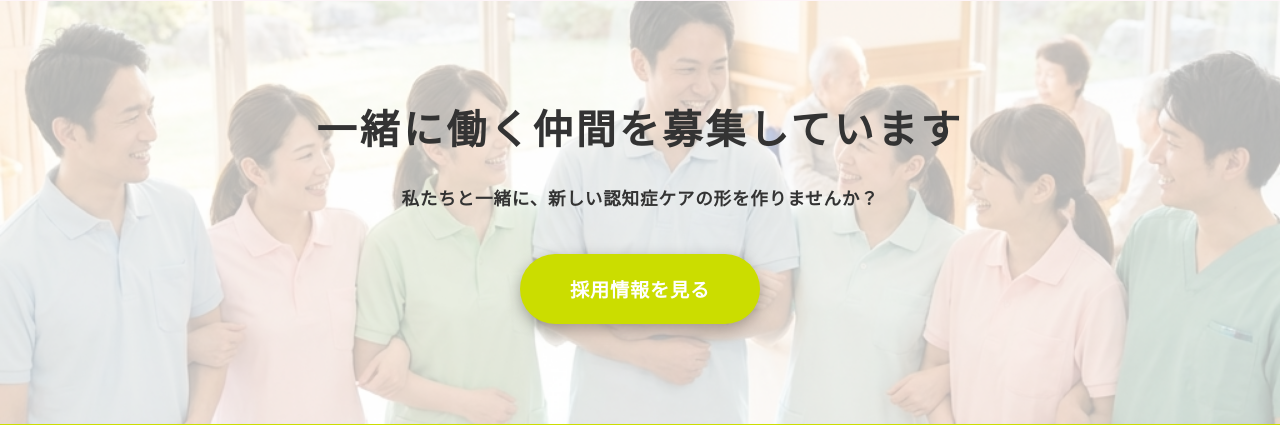
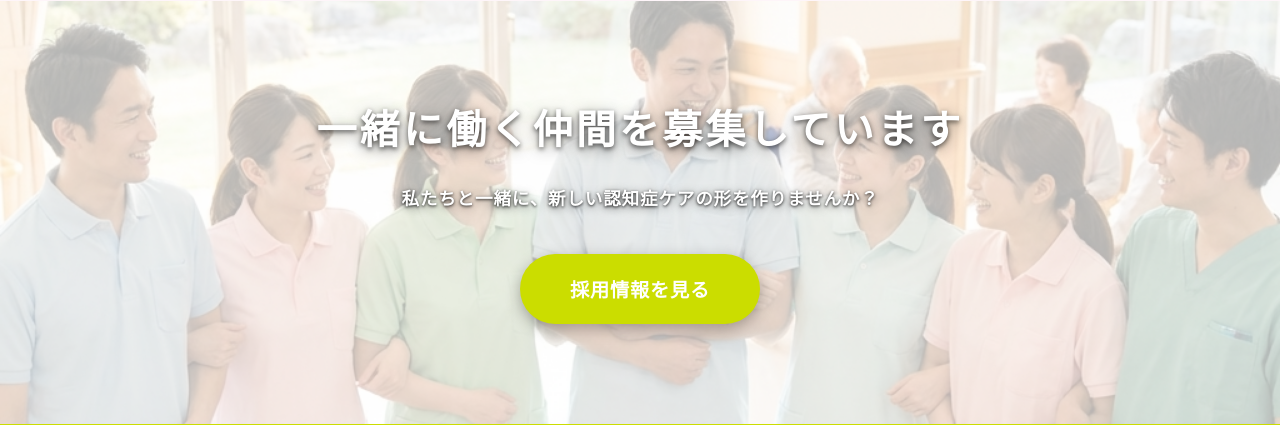
Before and after one commit to kurashn/mew-seed, a PHP site: page / in a window 1280 px wide. Shown: the part 5524-5949 px from the top of the page. Run offline with PHP 8.4, Linux system fonts and the light colour scheme.

Commit message:
Restore white text color for recruit CTA but keep white background, add heavy text shadow to ensure visibility

```diff
--- a/style.css
+++ b/style.css
@@ -1581,19 +1581,19 @@ h5 {
 }
 
 .cta-recruit h3 {
-    color: var(--color-text);
-    /* Changed to dark text for visibility on white */
-    text-shadow: none;
+    color: white;
+    /* Changed back to white with heavy shadow */
+    text-shadow: 0 4px 15px rgba(0, 0, 0, 0.4), 0 2px 5px rgba(0, 0, 0, 0.6);
     font-size: 2.5rem;
     margin-bottom: 25px;
     font-weight: 800;
 }
 
 .cta-recruit p {
-    color: var(--color-text);
-    /* Changed to dark text */
+    color: white;
+    /* Changed back to white with shadow */
     font-weight: 700;
-    text-shadow: none;
+    text-shadow: 0 2px 8px rgba(0, 0, 0, 0.5), 0 1px 3px rgba(0, 0, 0, 0.8);
     margin-bottom: 40px;
 }
 
```
